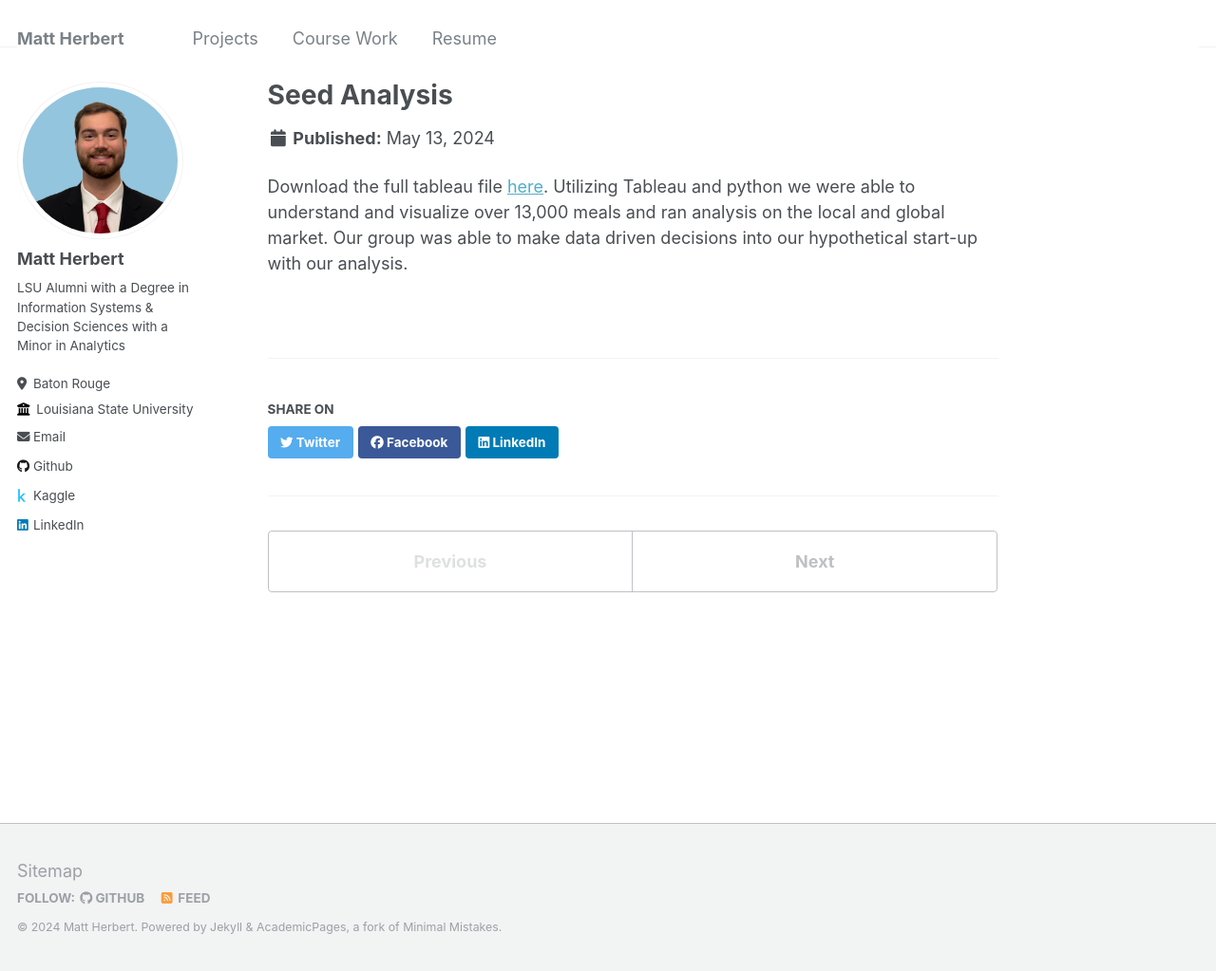
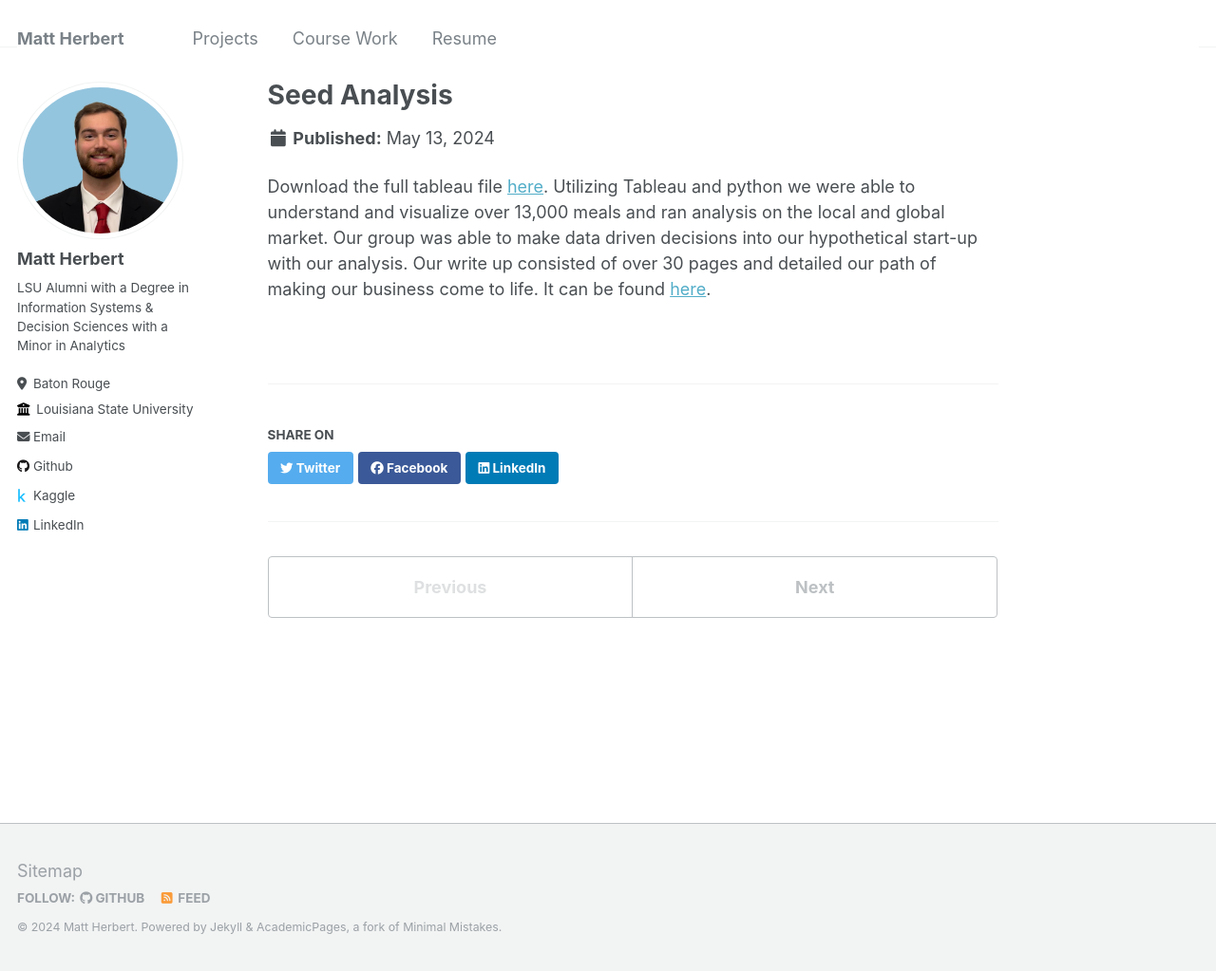
Before and after one commit to mherbe/mherbe.github.io, a Jekyll site: the page built from _portfolio/seed.md, in a window 1280 px wide and 1023 px high. Shown: the whole window at 95% size. Built offline with Jekyll 4.4.1, drawn with Linux system fonts in a browser that asks for light colours.

Commit message:
Update seed.md

```diff
--- a/_portfolio/seed.md
+++ b/_portfolio/seed.md
@@ -4,4 +4,4 @@ excerpt: "Understanding our mock business with data analysis <br/><img src='/ima
 collection: portfolio
 ---
 
-Download the full tableau file [here](/files/4180final.twbx). Utilizing Tableau and python we were able to understand and visualize over 13,000 meals and ran analysis on the local and global market. Our group was able to make data driven decisions into our hypothetical start-up with our analysis.
+Download the full tableau file [here](/files/4180final.twbx). Utilizing Tableau and python we were able to understand and visualize over 13,000 meals and ran analysis on the local and global market. Our group was able to make data driven decisions into our hypothetical start-up with our analysis. Our write up consisted of over 30 pages and detailed our path of making our business come to life. It can be found [here](/files/seedbusiness.pdf).
```
